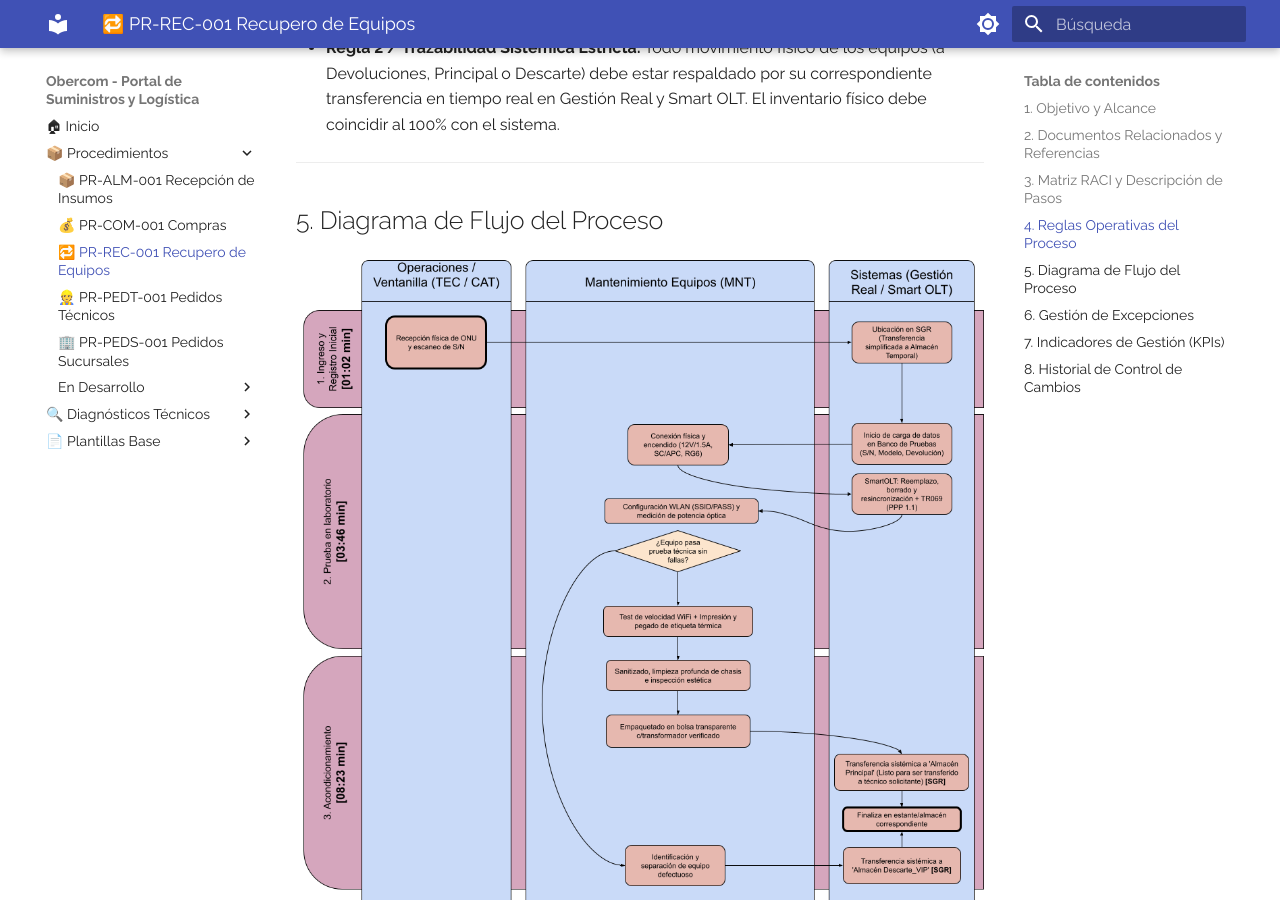
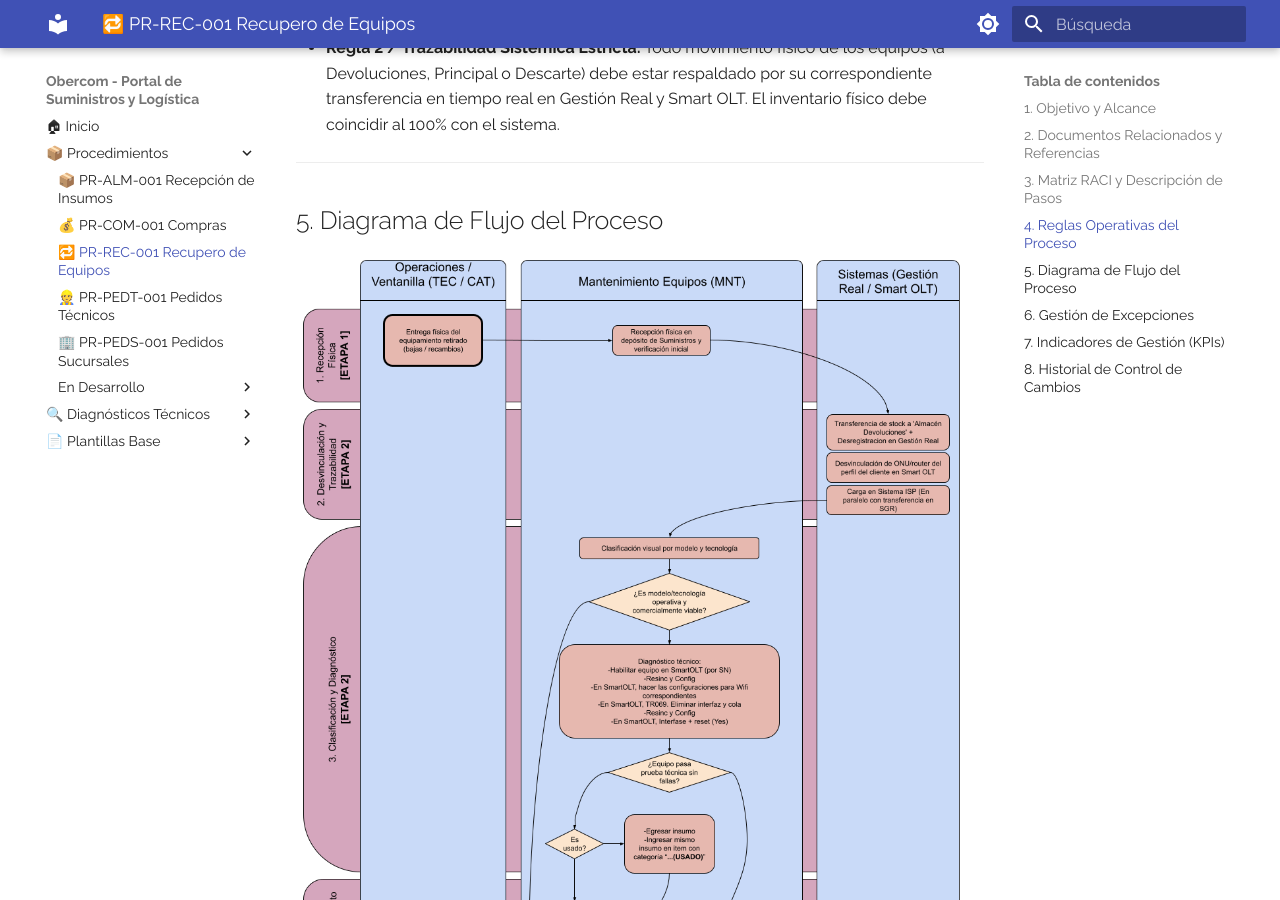
Before and after one commit to elingenierok/procedimientos-isp, an MkDocs documentation site: the page built from docs/suministros-logistica/PR-REC-001.md, in a window 1280 px wide and 900 px high, scrolled down 2512 px. Built offline with MkDocs 1.6.1 and Material for MkDocs 9.7.7, drawn with Linux system fonts in a browser that asks for light colours.

Commit message:
Update PR-REC-001.md

```diff
--- a/docs/suministros-logistica/PR-REC-001.md
+++ b/docs/suministros-logistica/PR-REC-001.md
@@ -53,7 +53,7 @@ Este procedimiento interactúa y se complementa con la siguiente información do
 
 ## 5. Diagrama de Flujo del Proceso
 
-![Diagrama de Flujo de Recupero de Equipos](../img/FLUJO-PRUE.png)
+![Diagrama de Flujo de Recupero de Equipos](../img/FLUJO-REC-DIAG.png)
 
 ---
 
```
